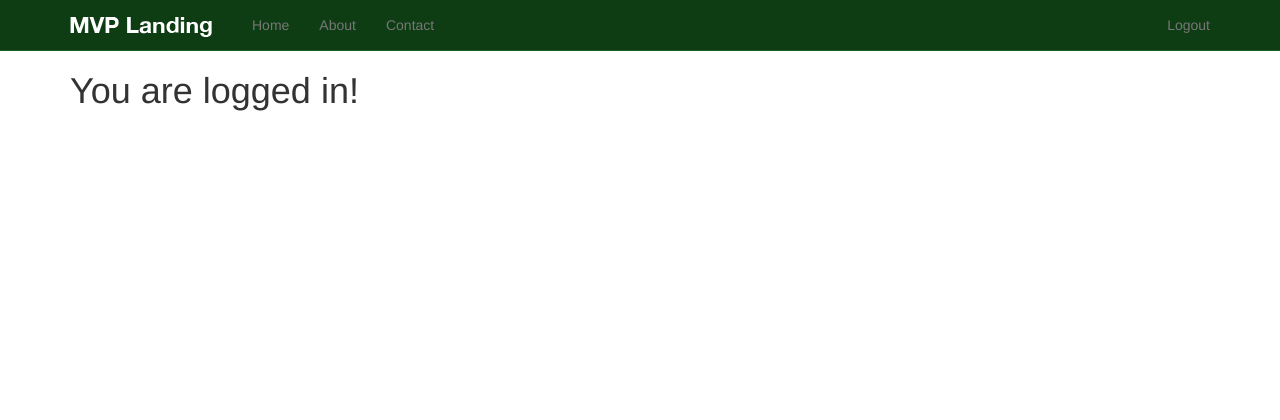
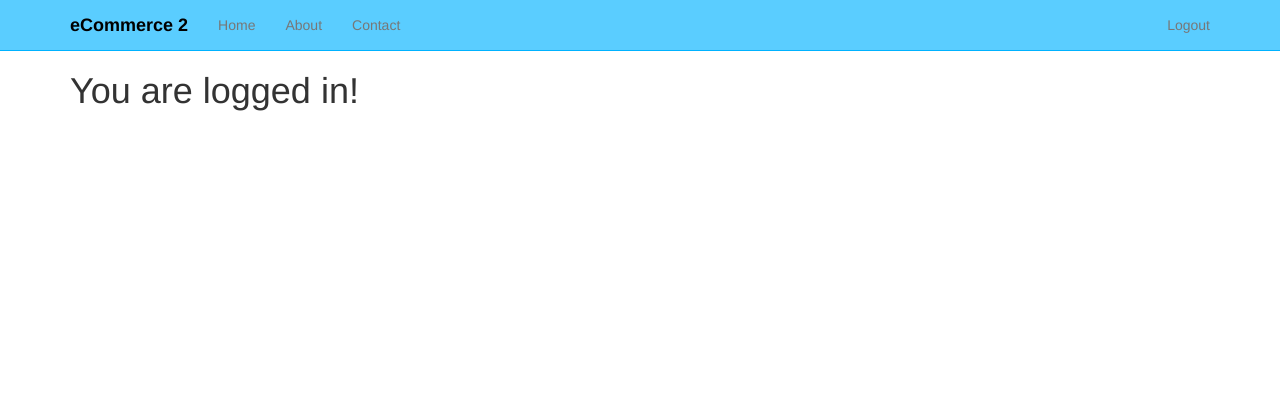
Before and after one commit to codingforentrepreneurs/ecommerce-2, a Django app: page / in a window 1280 px wide. Shown: the top 420 px of the page. Run offline with Django 3.2, Linux system fonts and the light colour scheme; a user stored in the database is signed in; data that the repository does not hold is empty; some libraries are stand-ins or nearby versions.

Commit message:
Updated CSS

```diff
--- a/src/static_in_pro/our_static/css/navbar-static-top.css
+++ b/src/static_in_pro/our_static/css/navbar-static-top.css
@@ -2,14 +2,16 @@ body {
   min-height: 1000px;
 }
 
+
 .navbar-static-top {
   margin-bottom: 19px;
-  background-color: #0E3D14;
-  border-color: #1A5F23;
+  background-color: #5ACDFF;
+  border-color: #00B2FF;
 }
 
 .navbar-default .navbar-brand {
-  color: #FFF;
+  color: #000;
+  font-weight: 900;
 }
 
 .navbar-default .navbar-brand:hover {
@@ -17,7 +19,7 @@ body {
 }
 
 .navbar-default .navbar-nav>li>a:hover {
-  color: #999;
+  color: #000;
 }
 
 .navbar-default .navbar-toggle {
@@ -25,9 +27,9 @@ body {
 }
 
 .navbar-toggle:hover {
-	background-color: #1A5F23 !important;
+	background-color: #00B2FF !important;
 }
 
 .navbar-toggle {
-	background-color: #0E3D14 !important;
+	background-color: #5ACDFF !important;
 }
--- a/src/templates/base.html
+++ b/src/templates/base.html
@@ -11,7 +11,7 @@
     <meta name="author" content="">
     <link rel="icon" href="../../favicon.ico">
 
-    <title>{% block head_title %}MVP Landing{% endblock %}</title>
+    <title>{% block head_title %}eCommerce 2{% endblock %}</title>
 
     {% include 'head_css.html' %}
 
--- a/src/templates/home.html
+++ b/src/templates/home.html
@@ -12,8 +12,8 @@
 }
 
 .jumbotron {
-	background-color:#0E3D14;
-	color: #FFF;
+	background-color:#5ACDFF;
+	color: #000;
 }
 
 {% endblock %}
--- a/src/templates/navbar.html
+++ b/src/templates/navbar.html
@@ -10,7 +10,7 @@
             <span class="icon-bar"></span>
             <span class="icon-bar"></span>
           </button>
-          <a class="navbar-brand" href="{% url 'home' %}"><img src="{% static 'img/mvp_landing_logo.png' %}" /></a>
+          <a class="navbar-brand" href="{% url 'home' %}">eCommerce 2</a>
         </div>
         <div id="navbar" class="navbar-collapse collapse">
           <ul class="nav navbar-nav">
```
Also changed, not shown: src/db.sqlite3, 1 other file.
